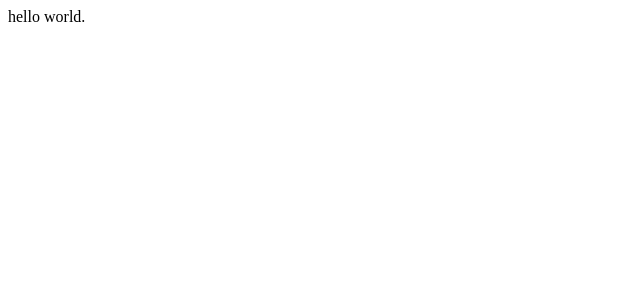
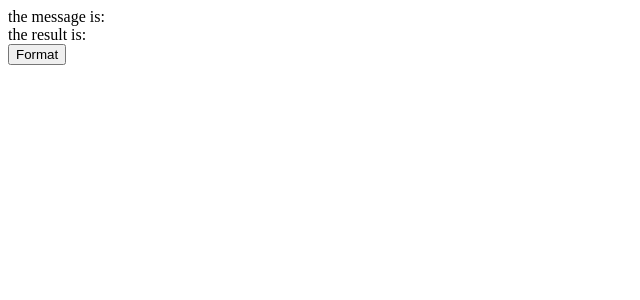
Before and after one commit to jmegs/spacerator, a Next.js app: page / in a window 1280 px wide. Shown: the top 300 px of the page, without its empty margins (0-640 px from the left). Built offline with nearby package versions, Linux system fonts and the light colour scheme.

Commit message:
basic methods working

```diff
--- a/pages/index.jsx
+++ b/pages/index.jsx
@@ -1,5 +1,34 @@
-const Homepage = () => {
-  return <div>hello world.</div>
+import React from 'react'
+
+class App extends React.Component {
+  constructor(props) {
+    super(props)
+    this.state = { message: '', reversedMessage: '' }
+  }
+
+  formatMessage = () => {
+    let result = this.state.message
+      .split(' ')
+      // for each word split the word into chars
+      .map(w => w.split('').join('\xa0'))
+      // join each word array with non-breaking space
+      // .join('\xa0\xa0')
+      .join(' ')
+      .toUpperCase()
+
+    this.setState({ reversedMessage: result })
+  }
+  render() {
+    return (
+      <React.Fragment>
+        <div>the message is: {this.state.message}</div>
+        <div>
+          the result is: <span>{this.state.reversedMessage}</span>
+        </div>
+        <button onClick={this.formatMessage}>Format</button>
+      </React.Fragment>
+    )
+  }
 }
 
-export default Homepage
+export default App
```
